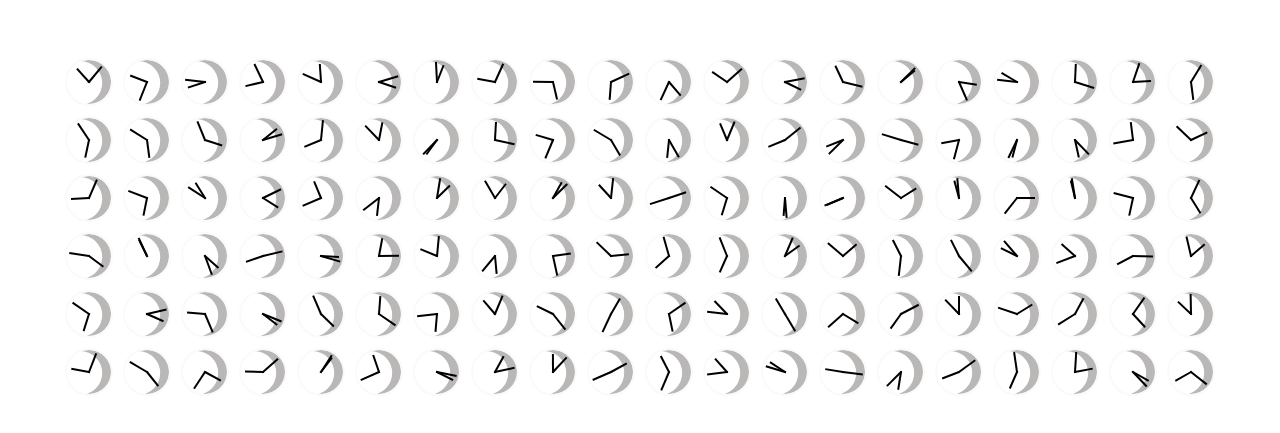
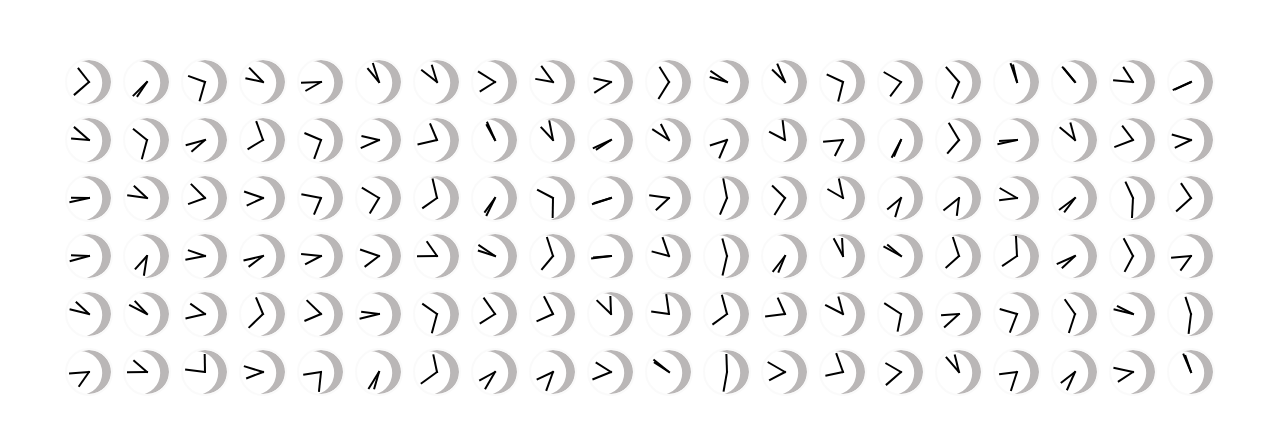
Before and after one commit to presentY1897/clock-clock, a React (Vite) app: page / in a window 1280 px wide. Shown: the part 173-606 px from the top of the page. Built offline with nearby package versions, Linux system fonts and the light colour scheme.

Commit message:
feat: add random clock block min angle

```diff
--- a/src/components/ClockBlock.tsx
+++ b/src/components/ClockBlock.tsx
@@ -26,6 +26,10 @@ const ClockBlock: React.FC<ClockBlockProps> = ({
 }) => {
   const [hour, setHour] = useState([...Array(col * row)].map(() => 0));
   const [minute, setMinute] = useState([...Array(col * row)].map(() => 0));
+
+  const getRandomAddAngle = () => {
+    return Math.floor(Math.random() * 180) + 180;
+  };
 
   useEffect(() => {
     let angles = getAngles(col, row, char);
@@ -56,13 +60,13 @@ const ClockBlock: React.FC<ClockBlockProps> = ({
         setHour(
           [...Array(col * row)].map(
             (_, index) =>
-              Math.ceil(hour[index] / 360) * 360 + Math.random() * 360
+              Math.ceil(hour[index] / 360) * 360 + getRandomAddAngle()
           )
         );
         setMinute(
           [...Array(col * row)].map(
             (_, index) =>
-              Math.ceil(minute[index] / 360) * 360 + Math.random() * 360
+              Math.ceil(minute[index] / 360) * 360 + getRandomAddAngle()
           )
         );
         break;
```
